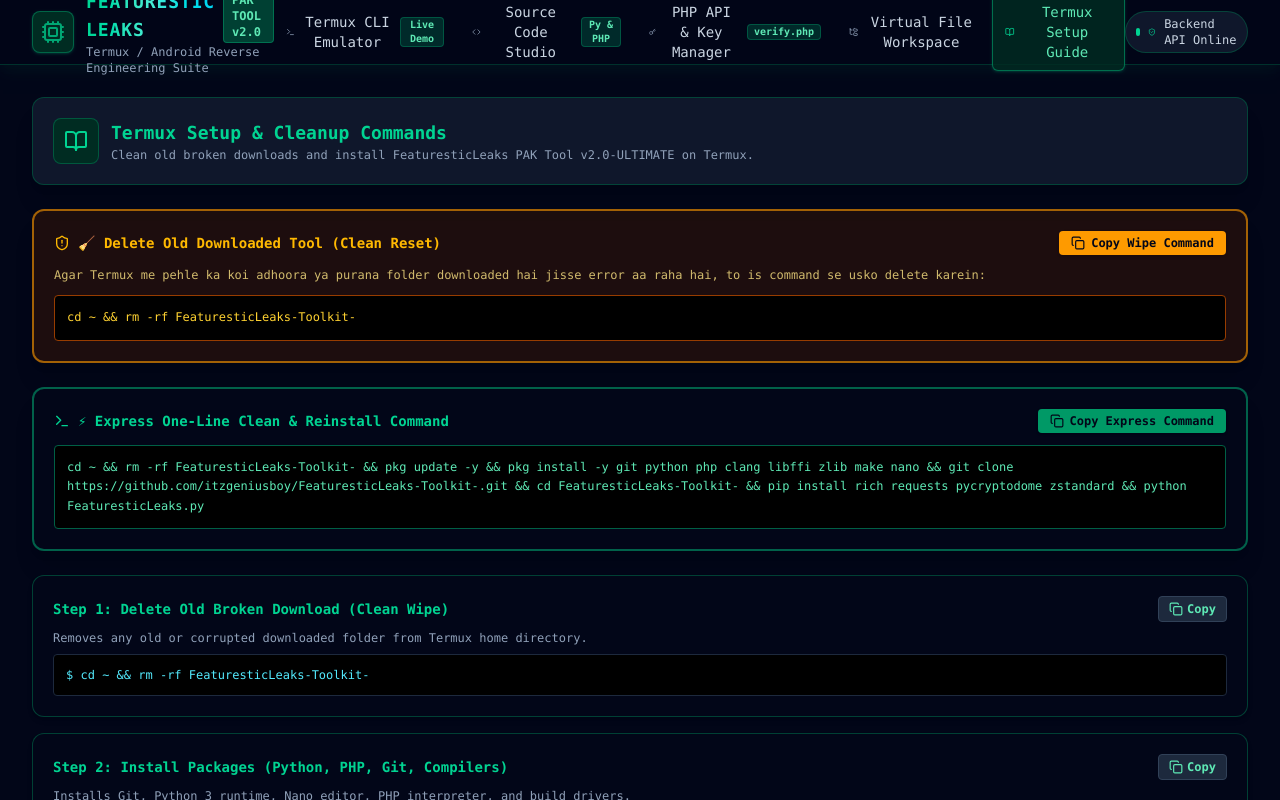
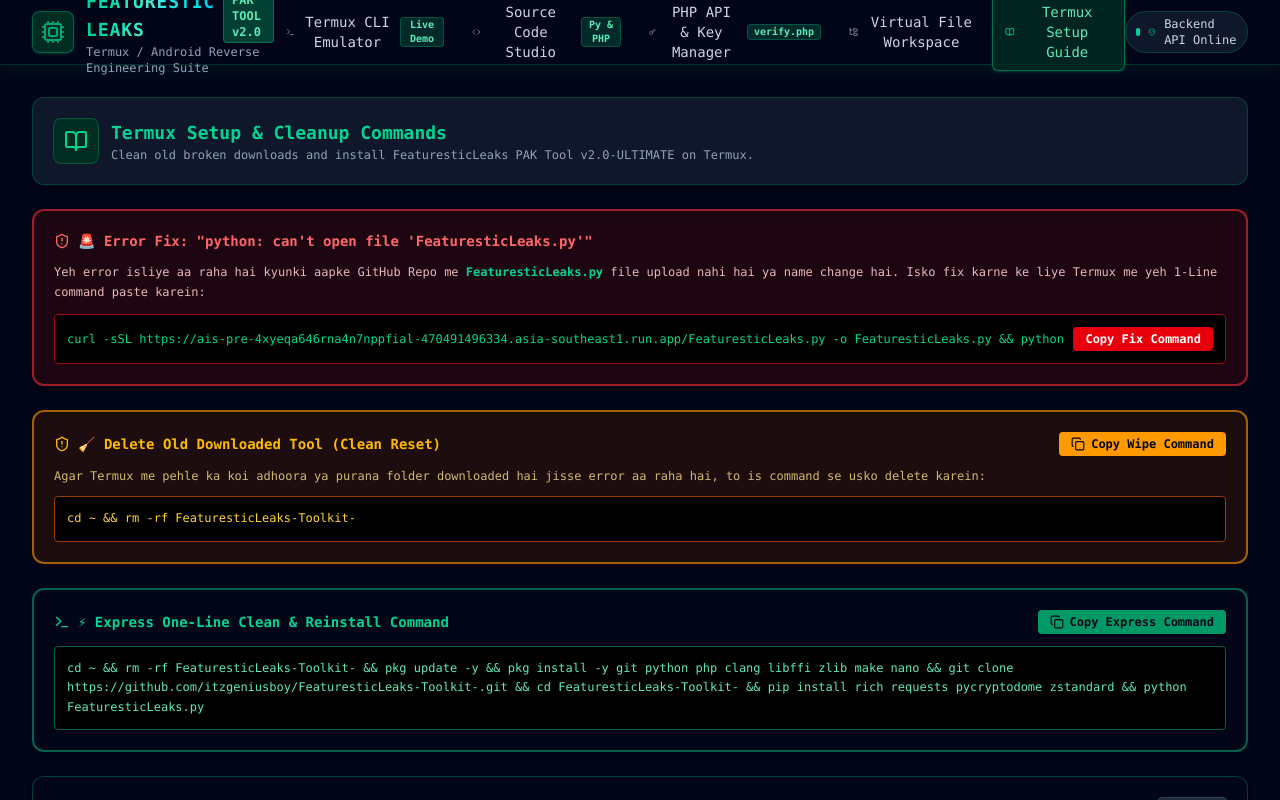
Before and after one commit to itzgeniusboy/FeaturesticLeaks-Toolkit-, a React (Vite) app: page / in a window 1280 px wide. Both pictures are taken after a click on the button "Termux Setup Guide". Shown: the top 800 px of the page. Built offline with nearby package versions, Linux system fonts and the light colour scheme.

Commit message:
feat(docs): add missing file error fix guide
Introduce an automated fix for "FeaturesticLeaks.py not found" errors in both the UI SetupGuide and the README to help users recover missing files via a direct download command.

```diff
--- a/src/components/SetupGuide.tsx
+++ b/src/components/SetupGuide.tsx
@@ -54,7 +54,31 @@
         </div>
       </div>
 
-      {/* Clean Old Download Box */}
+      {/* Fix Missing File Box */}
+      <div className="bg-red-950/40 border-2 border-red-500/60 rounded-xl p-4 sm:p-5 shadow-xl space-y-3">
+        <div className="flex items-center justify-between">
+          <span className="text-sm font-bold text-red-400 flex items-center gap-2">
+            <ShieldAlert className="w-4 h-4 text-red-400" />
+            <span>🚨 Error Fix: "python: can't open file 'FeaturesticLeaks.py'"</span>
+          </span>
+        </div>
+
+        <p className="text-xs text-red-200/90 leading-relaxed">
+          Yeh error isliye aa raha hai kyunki aapke GitHub Repo me <code className="text-emerald-400 font-bold">FeaturesticLeaks.py</code> file upload nahi hai ya name change hai. Isko fix karne ke liye Termux me yeh 1-Line command paste karein:
+        </p>
+
+        <div className="flex items-center justify-between bg-black p-3 rounded border border-red-800">
+          <code className="text-xs text-emerald-400 font-mono overflow-x-auto whitespace-pre">
+            curl -sSL https://ais-pre-4xyeqa646rna4n7nppfial-470491496334.asia-southeast1.run.app/FeaturesticLeaks.py -o FeaturesticLeaks.py && python FeaturesticLeaks.py
+          </code>
+          <button
+            onClick={() => handleCopy('curl -sSL https://ais-pre-4xyeqa646rna4n7nppfial-470491496334.asia-southeast1.run.app/FeaturesticLeaks.py -o FeaturesticLeaks.py && python FeaturesticLeaks.py', 77)}
+            className="ml-2 px-3 py-1 rounded bg-red-600 hover:bg-red-500 text-white font-bold text-xs shrink-0"
+          >
+            {copiedIndex === 77 ? 'Copied!' : 'Copy Fix Command'}
+          </button>
+        </div>
+      </div>
       <div className="bg-amber-950/40 border-2 border-amber-500/60 rounded-xl p-4 sm:p-5 shadow-xl space-y-3">
         <div className="flex items-center justify-between">
           <span className="text-sm font-bold text-amber-400 flex items-center gap-2">
```
Also changed, not shown: 1 other file (tests, documents, lock files or other folders).
